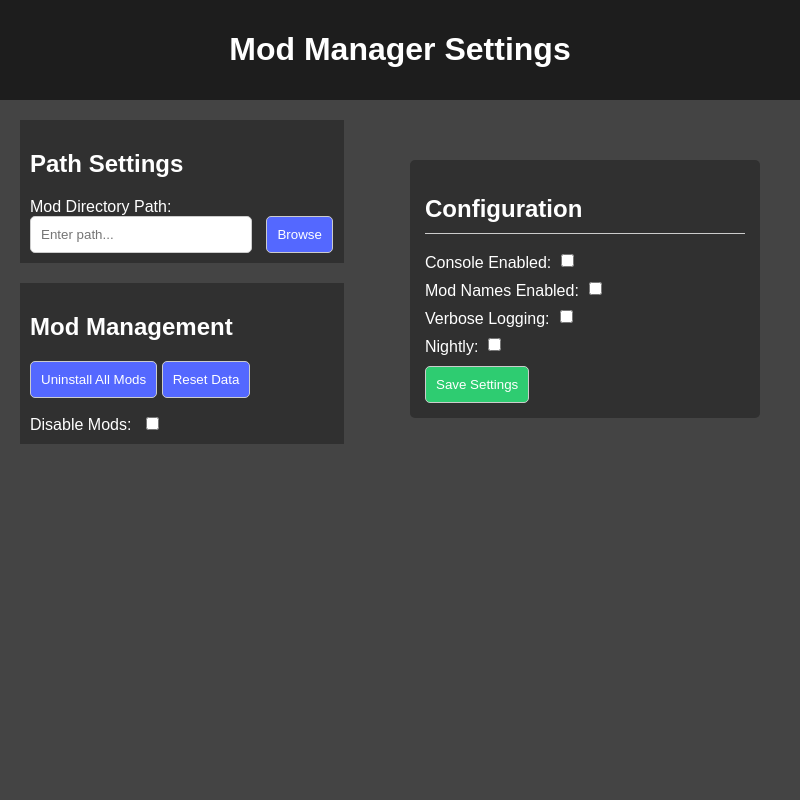
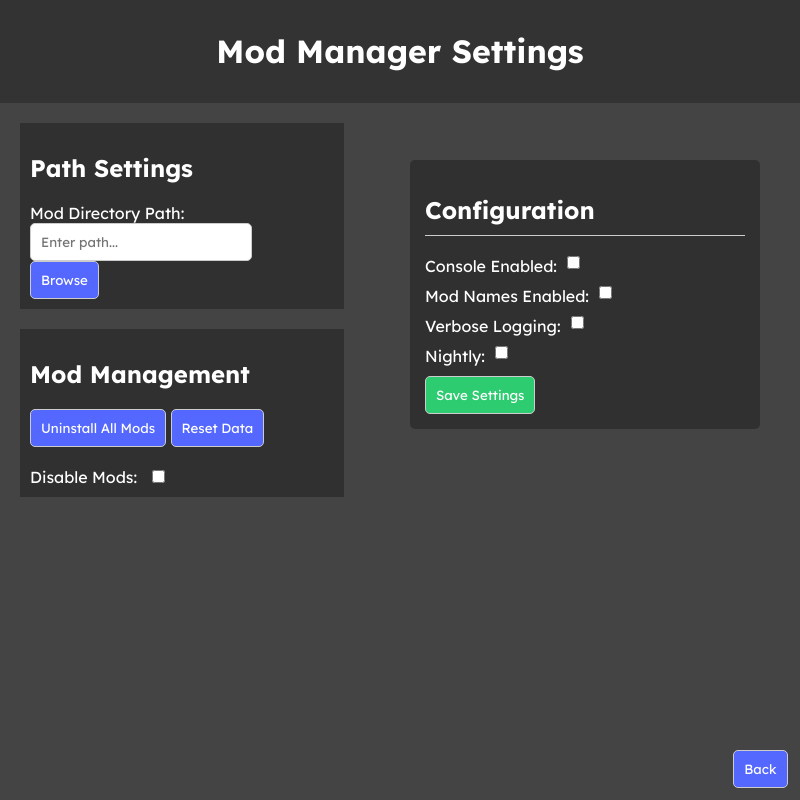
Before and after one commit to AbstractMelon/BorplModManager, an Electron app: page ModManager/settings.html in a window 800 px wide. Drawn offline with Linux system fonts and the light colour scheme.

Commit message:
improved ui (its :fire: now apparently)

```diff
--- a/ModManager/settings.css
+++ b/ModManager/settings.css
@@ -1,15 +1,16 @@
 body {
-    font-family: Arial, sans-serif;
+    font-family: Lexend, Arial, sans-serif;
     margin: 0;
     padding: 0;
     background-color: #444444;
 }
 
 header {
-    background-color: #1d1d1d;
+    background-color: #333;
     color: #fff;
     padding: 10px;
     text-align: center;
+    -webkit-app-region: drag;
 }
 
 header h1 p {
@@ -51,6 +52,7 @@ button {
     padding: 10px;
     border-radius: 5px;
     border: 1px solid #ccc;
+    font-family: Lexend, Arial, sans-serif;
 }
 
 input[type="text"],
@@ -117,3 +119,9 @@ button#saveSettingsBtn:hover {
 .configuration-section input[type="checkbox"] {
     margin-right: 5px;
 }
+
+#menuButton {
+    position: absolute;
+    bottom: 12.5px;
+    right: 12.5px;
+}
--- a/ModManager/settings.html
+++ b/ModManager/settings.html
@@ -5,6 +5,9 @@
     <meta name="viewport" content="width=device-width, initial-scale=1.0">
     <title>Mod Manager Settings</title>
     <link rel="stylesheet" href="settings.css"> <!-- Link to external CSS file for styles -->
+    <link rel="preconnect" href="https://fonts.googleapis.com">
+    <link rel="preconnect" href="https://fonts.gstatic.com" crossorigin>
+    <link href="https://fonts.googleapis.com/css2?family=Lexend:wght@100..900&display=swap" rel="stylesheet">
 </head>
 <body>
     <header>
@@ -62,5 +65,12 @@
     </main>
 
     <script src="renderer.js"></script>
+    <button id="menuButton">Back</button>
+
+    <script>
+        document.getElementById('menuButton').addEventListener('click', () => {
+            window.location.href = 'index.html';
+        });
+    </script>
 </body>
 </html>
--- a/ModManager/style.css
+++ b/ModManager/style.css
@@ -1,7 +1,7 @@
 /* styles.css */
 
 body {
-    font-family: Arial, sans-serif;
+    font-family: Lexend, Arial, sans-serif;
     margin: 0;
     padding: 0;
     background-color: #444444;
@@ -12,6 +12,7 @@ header {
     color: #fff;
     padding: 20px;
     text-align: center;
+    -webkit-app-region: drag;
 }
 
 header h1 {
@@ -64,6 +65,7 @@ main {
     color: #fff;
     cursor: pointer;
     transition: background-color 0.3s ease;
+    font-family: Lexend, Arial, sans-serif;
 }
 
 .actions button:hover {
@@ -95,6 +97,7 @@ button {
   font-size: 18px;
   text-shadow: 0 1px 0 rgb(0 0 0 / 40%);
   transition: box-shadow 0.15s ease,transform 0.15s ease;
+  font-family: Lexend, Arial, sans-serif;
 }
 button:hover {
       box-shadow: 0px 4px 8px rgb(45 35 66 / 40%), 0px 7px 13px -3px rgb(45 35 66 / 30%), inset 0px -3px 0px #3c4fe0;
```
Also changed, not shown: ModManager/index.html (+4 -1 lines), ModManager/main.js (+13 -2 lines).
